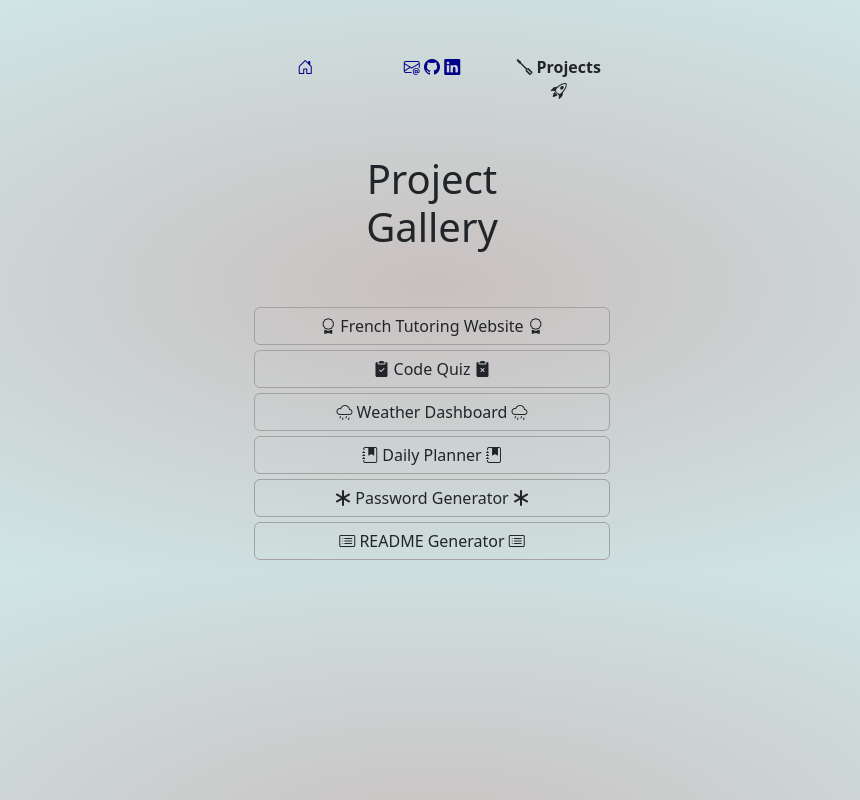
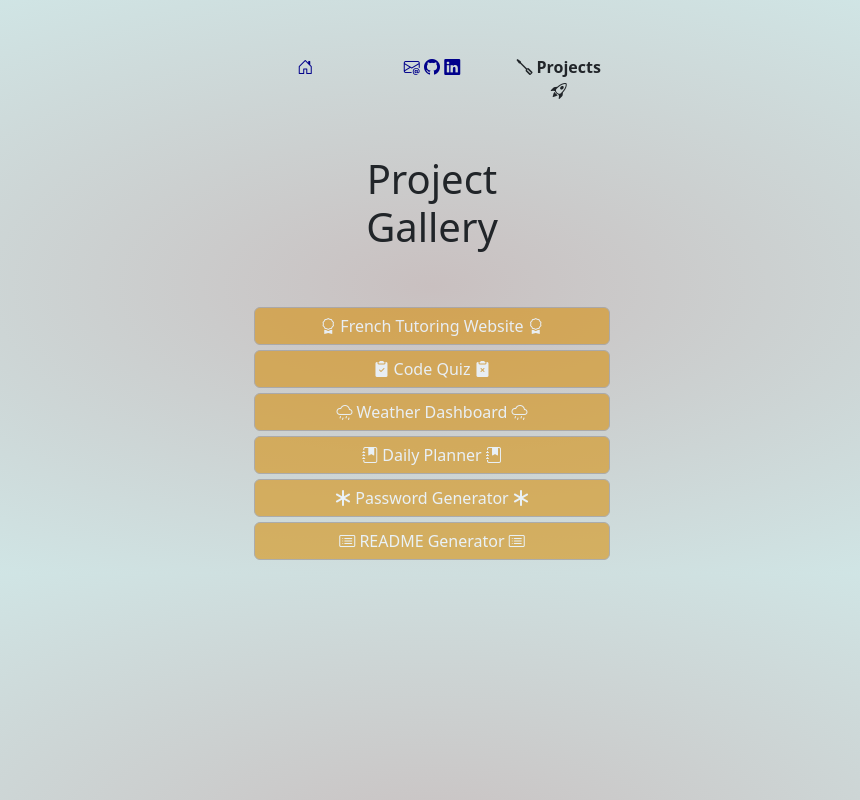
Before and after one commit to BenedictCodesHere/ben-react-app, a React (Create React App) app: page /projects in a window 1280 px wide. Shown: the whole page, without its empty margins (208-1068 px from the left). Built offline with nearby package versions, Linux system fonts and the light colour scheme.

Commit message:
updated button styling

```diff
--- a/src/components/ProjectNavbar.css
+++ b/src/components/ProjectNavbar.css
@@ -2,12 +2,15 @@
     margin-top: 40px;
 }
 
-.btn {
+.btn-project {
 border: 1px solid rgb(163, 161, 161) !important;
-
+background-color: rgba(216, 144, 12, 0.733) !important;
+color:aliceblue !important;
+opacity: 0.8;
 }
 
 .btn:hover, .btn:active {
     color: white !important;
     border: 1px solid rgb(248, 245, 245) !important;
+    opacity: 1;
     }
--- a/src/components/ProjectNavbar.js
+++ b/src/components/ProjectNavbar.js
@@ -6,12 +6,12 @@ const ProjectNavbar = () => {
 
   return (
     <div className="navbar row">
-      <Link className="btn btn-block" to="/projects/french-tutoring-website" key={1} ><i className="bi bi-award"></i>  French Tutoring Website  <i className="bi bi-award"></i></Link>
-      <Link className="btn btn-block" to="/projects/code-quiz" key={2}><i class="bi bi-clipboard2-check-fill"></i>  Code Quiz  <i class="bi bi-clipboard2-x-fill"></i></Link>
-      <Link className="btn btn-block" to="/projects/weather-dashboard" key={3}><i className="bi bi-cloud-drizzle"></i>   Weather Dashboard   <i className="bi bi-cloud-drizzle"></i></Link>
-      <Link className="btn btn-block" to="/projects/daily-planner" key={4}><i className="bi bi-journal-bookmark-fill"></i>  Daily Planner  <i className="bi bi-journal-bookmark-fill"></i></Link>
-      <Link className="btn btn-block" to="/projects/password-generator" key={5}><i className="bi bi-asterisk"></i>  Password Generator  <i className="bi bi-asterisk"></i></Link>
-      <Link className="btn btn-block" to="/projects/README-generator" key={6}><i className="bi bi-card-list"></i>  README Generator  <i className="bi bi-card-list"></i></Link>
+      <Link className="btn btn-block btn-project" to="/projects/french-tutoring-website" key={1} ><i className="bi bi-award"></i>  French Tutoring Website  <i className="bi bi-award"></i></Link>
+      <Link className="btn btn-block btn-project" to="/projects/code-quiz" key={2}><i class="bi bi-clipboard2-check-fill"></i>  Code Quiz  <i class="bi bi-clipboard2-x-fill"></i></Link>
+      <Link className="btn btn-block btn-project" to="/projects/weather-dashboard" key={3}><i className="bi bi-cloud-drizzle"></i>   Weather Dashboard   <i className="bi bi-cloud-drizzle"></i></Link>
+      <Link className="btn btn-block btn-project" to="/projects/daily-planner" key={4}><i className="bi bi-journal-bookmark-fill"></i>  Daily Planner  <i className="bi bi-journal-bookmark-fill"></i></Link>
+      <Link className="btn btn-block btn-project" to="/projects/password-generator" key={5}><i className="bi bi-asterisk"></i>  Password Generator  <i className="bi bi-asterisk"></i></Link>
+      <Link className="btn btn-block btn-project" to="/projects/README-generator" key={6}><i className="bi bi-card-list"></i>  README Generator  <i className="bi bi-card-list"></i></Link>
     </div>
   );
 };
```
